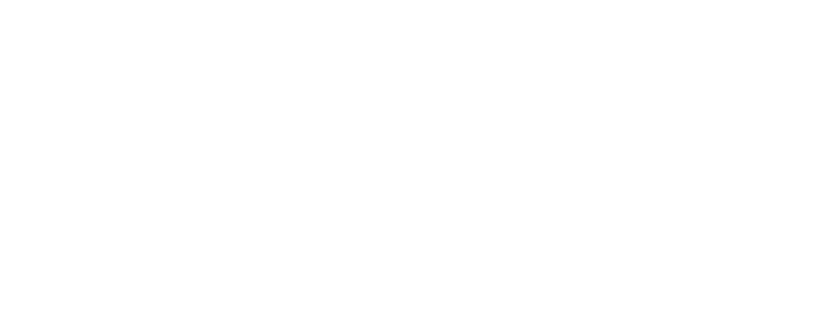
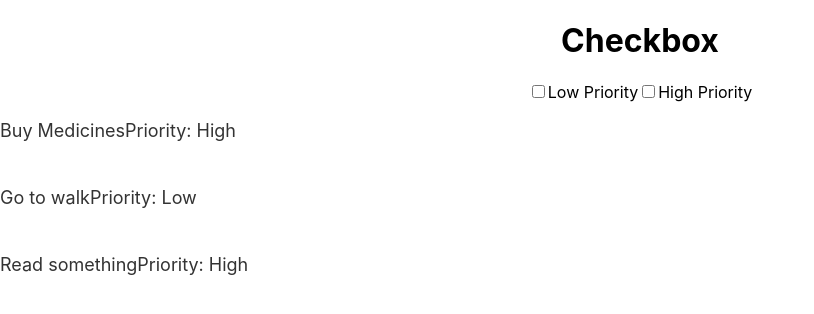
Before and after one commit to Programmer-Sourav/repeatmcrwithusereducer, a React (Create React App) app: page /checkbox in a window 1280 px wide. Before the commit this address had no page. Shown: the top 314 px of the page, without its empty margins (0-814 px from the left). Built offline with nearby package versions, Linux system fonts and the light colour scheme.

Commit message:
feat: Checkbox
app commit

```diff
--- a/src/App.js
+++ b/src/App.js
@@ -9,6 +9,7 @@
 import ReceipeHome from './MCR5/pages/ReceipeHome';
 import ReceipeDetails from './MCR5/components/ReceipeDetails';
 import ReceipeDisplay from './MCR5/contexts/ReceipeDisplay';
+import Checkboxpractice from './Checkbox/pages/Checkboxpractice';
 
 function App() {
   return (
@@ -21,6 +22,7 @@
         <Route path='/forum' element={<Forum/>}/>
         <Route path='/receipehome' element={<ReceipeHome/>}/>
         <Route path='/receipe-details/:id' element={<ReceipeDisplay/>}/>
+        <Route path='/checkbox' element={<Checkboxpractice/>}/>
       </Routes>
 
     </div>
--- /dev/null
+++ b/src/Checkbox/pages/Checkboxpractice.jsx
@@ -0,0 +1,56 @@
+import { useState } from "react";
+
+export default function Checkboxpractice(){
+
+    const notes = [
+        { text: 'Buy Medicines', priority: 'High' },
+        { text: 'Go to walk', priority: 'Low' },
+        { text: 'Read something', priority: 'High'}
+      ];
+
+    const [notesList, setNotesList] = useState(notes)
+    const [checkedState, setCheckedstate] = useState([])
+
+    const onPriorityChange = (priorityVal) =>{
+        //if checkedState [] already contains the selected priority
+       if(checkedState.includes(priorityVal)){
+         setCheckedstate(checkedState.filter((value)=>value!==priorityVal))
+       }
+       else{
+        //if not exists, add it to the []
+        setCheckedstate([...checkedState, priorityVal])
+       }
+    }
+
+
+   let filteredNotes = notesList
+
+   if(checkedState.length>0)
+   filteredNotes = notesList.filter((note)=>checkedState.includes(note.priority))
+   console.log(456, filteredNotes, checkedState)
+    return(
+        <div>
+            <h1>Checkbox</h1>
+            <label>
+            <input type="checkbox" checked={checkedState.includes('Low')} onChange={()=>{onPriorityChange("Low")}}/>
+            Low Priority
+            </label>
+            <label>
+            <input type="checkbox" checked={checkedState.includes("High")} onChange={()=>{onPriorityChange("High")}}/>
+            High Priority
+            </label>
+
+       {
+       filteredNotes.map((note, index)=>(
+        <li key={index}>
+        <p>{note.text}</p>
+        <p>Priority: {note.priority}</p>
+        </li>
+       ))
+
+       }
+
+
+        </div>
+    )
+}
```
